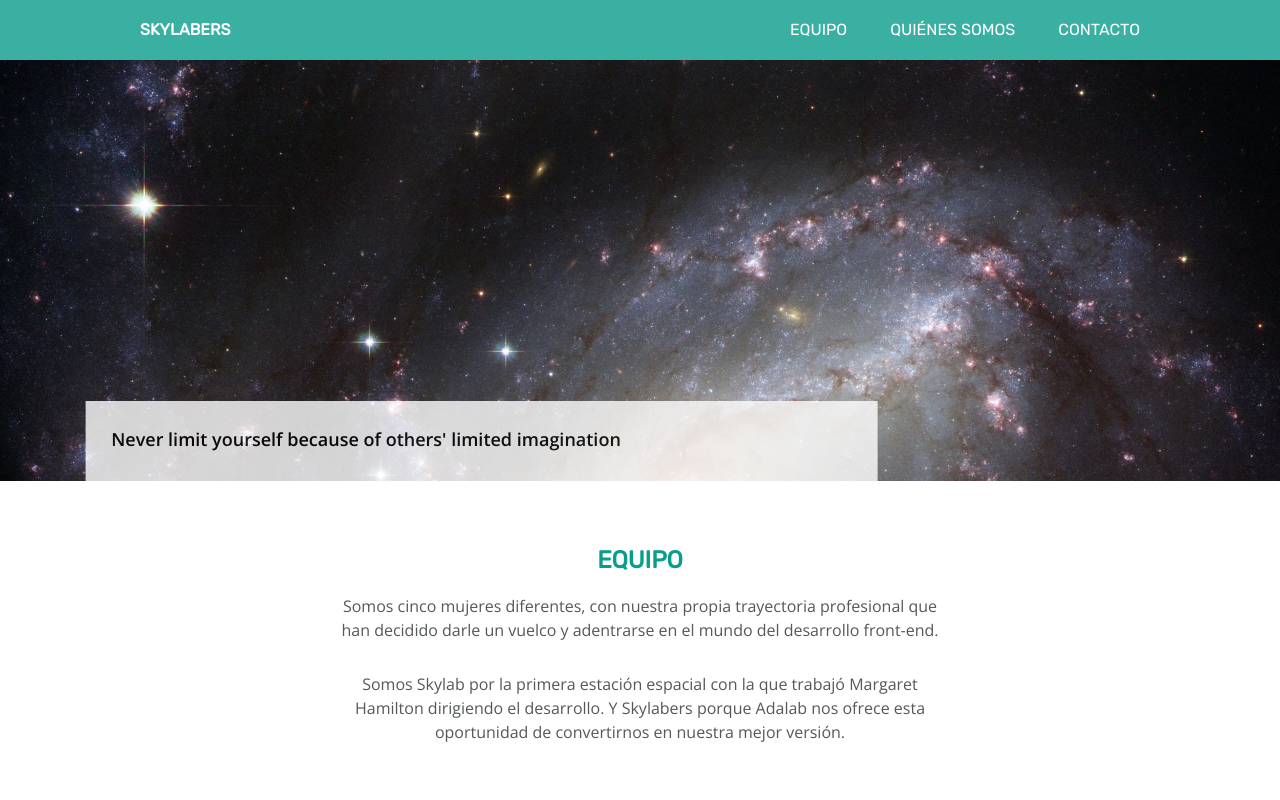
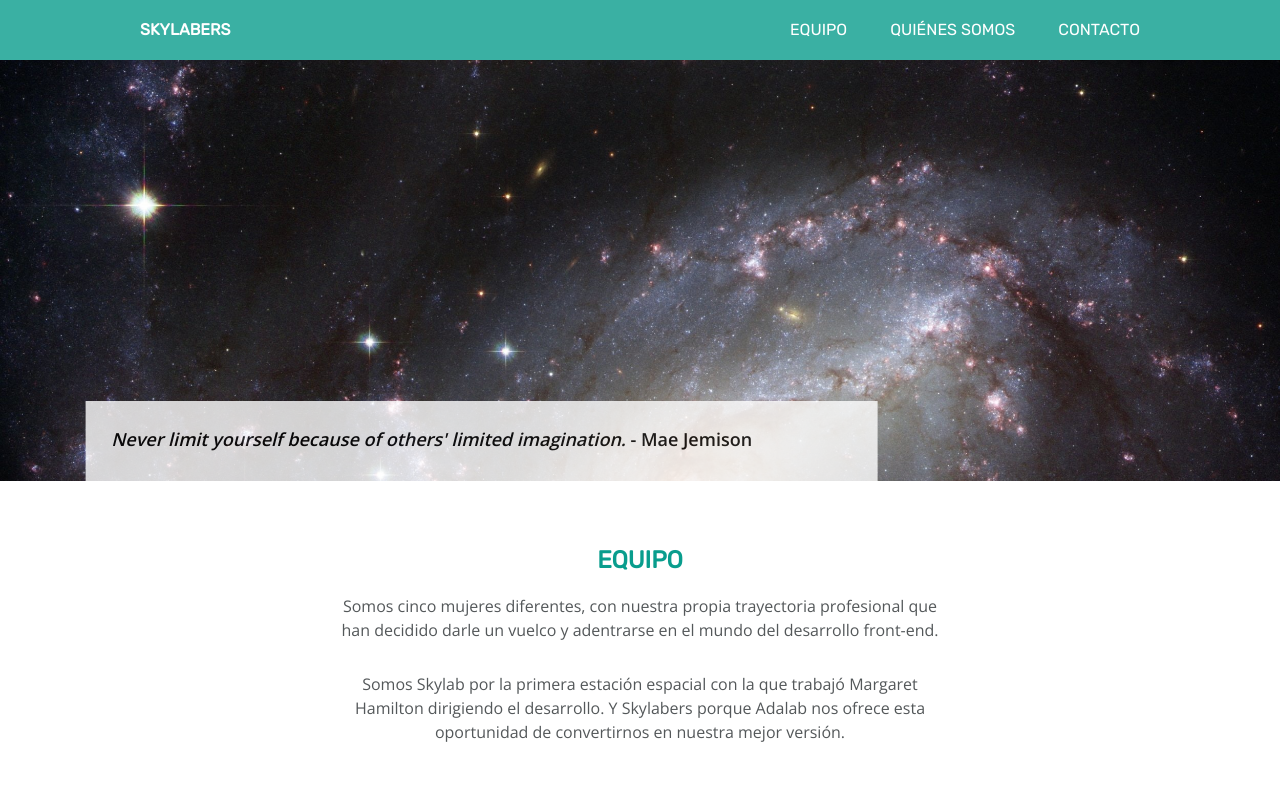
Before and after one commit to ana-sanchez/web-responive-contact-us-skylabers, a plain HTML site: page index.html in a window 1280 px wide. Shown: the top 800 px of the page. Drawn offline with nearby package versions, Linux system fonts and the light colour scheme.

Commit message:
quote style changed

```diff
--- a/index.html
+++ b/index.html
@@ -28,7 +28,7 @@
                 <section class="hero">
                     <div class="imag"></div>
                     <div class="rectangle">
-                     <span class="lema">Never limit yourself because of others' limited imagination</span>
+                     <span class="lema">Never limit yourself because of others' limited imagination. </span> <span class="lema"> - Mae Jemison</span>
                     </div>
                 </section>
 
--- a/styles/style.css
+++ b/styles/style.css
@@ -98,8 +98,12 @@ p{
     line-height: 1.39;
     color: #000000;
     font-family: 'Open Sans', sans-serif;
+}
 
+.lema:first-child{
+    font-style: italic;
 }
+
 
 /* css team * * * * * * * * * * * * * * * * */
 
```
